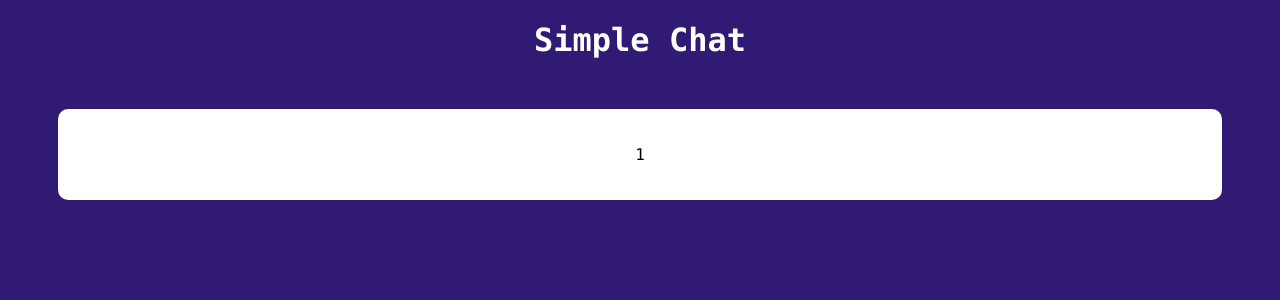
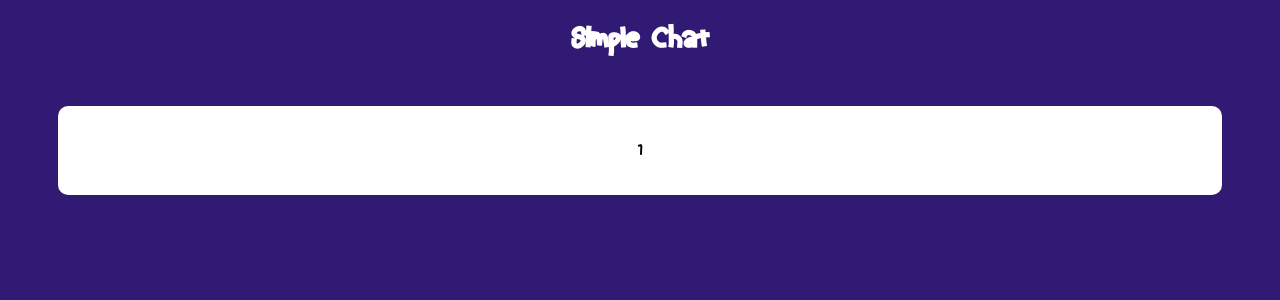
Before and after one commit to perhenrik90/SimpleChatserver, a PHP site: page /profile.php?userid=1 in a window 1280 px wide. Shown: the top 300 px of the page. Run offline with PHP 8.4, Linux system fonts and the light colour scheme.

Commit message:
added custom font 'animated' from www.dafont.com

```diff
--- a/css/chat.css
+++ b/css/chat.css
@@ -9,7 +9,7 @@
   background-color:rgb(240,240,240);
   margin-left:auto;
   margin-right:auto;
-
+  font-size:24px;
   overflow-y:scroll;
 }
 
--- a/css/main.css
+++ b/css/main.css
@@ -3,13 +3,20 @@
  *
  * @author Per-Henrik Kvalnes
  ************************************/
+@font-face
+{
+  font-family:"Animated";
+  src:url("Animated.ttf");
+}
 
 body
 {
   background-color:#301A73;
-  font-family:"Lucida Console";
+  font-family:"Animated";
   text-align:center;
 }
+
+
 
 input
 {
@@ -17,6 +24,7 @@ input
   background-color:#DDDDFF;
   border-radius:5px;
   border:1px solid black;
+  font-family:"Animated";
 }
 input:hover
 {
```
Also changed, not shown: css/Animated.ttf (added).
